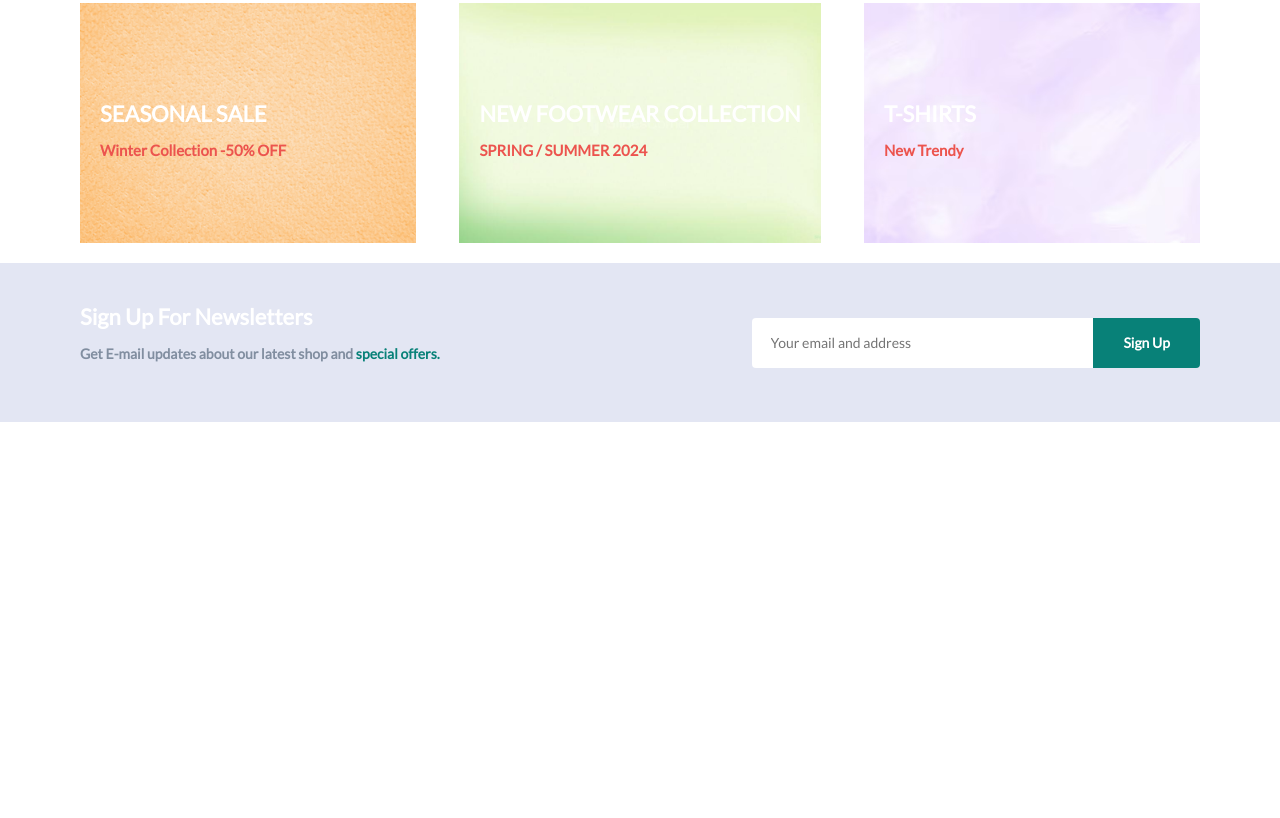
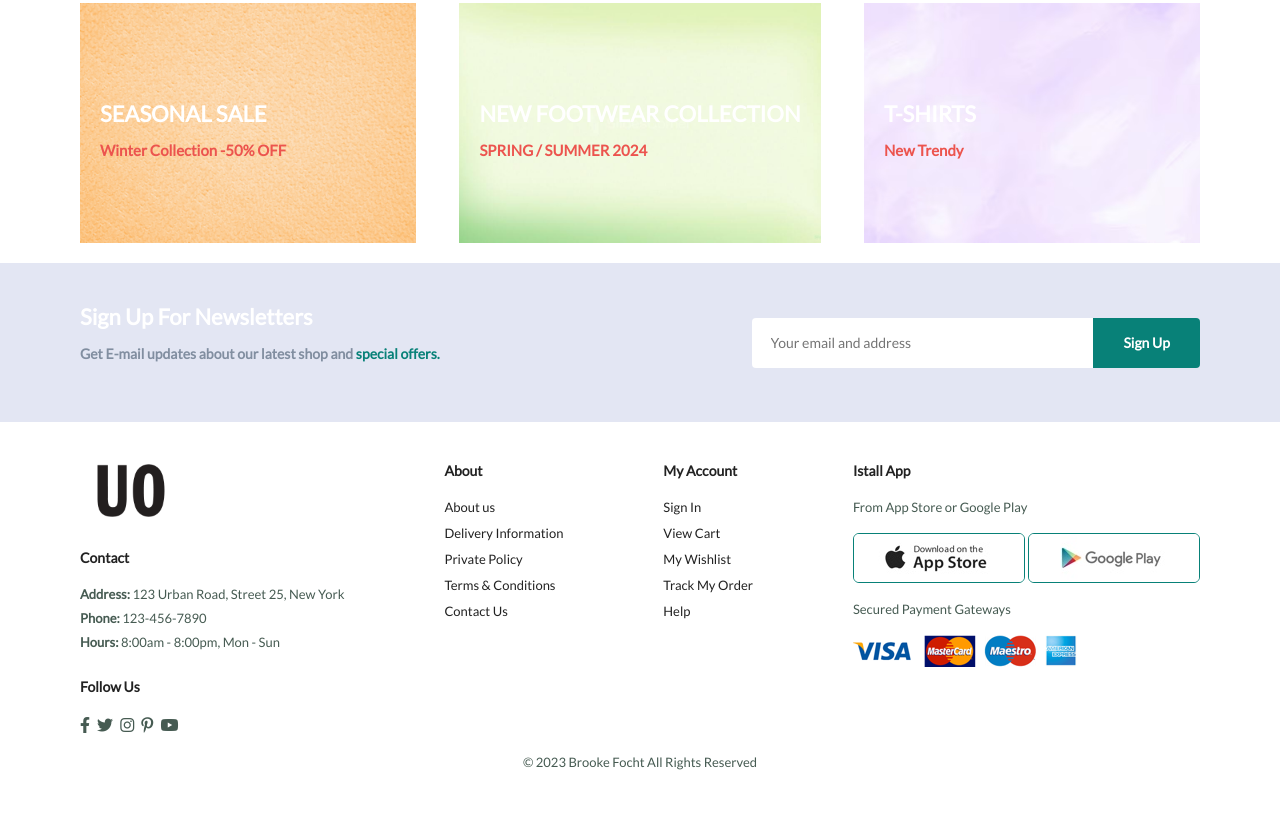
Before and after one commit to brooke-alison/e-commerce-website, a plain HTML site: page index.html in a window 1280 px wide. Shown: the part 4812-5630 px from the top of the page. Before the commit the page ends 5234 px from the top, so only its background shows below. Drawn offline with Linux system fonts and the light colour scheme.

Commit message:
footer section

```diff
--- a/index.html
+++ b/index.html
@@ -428,5 +428,54 @@
         <button class="normal">Sign Up</button>
       </div>
     </section>
+
+    <footer class="section-p1">
+      <div class="col">
+        <img src="img/urbanLogo.png" class="logo2" alt="" />
+        <h4>Contact</h4>
+        <p><strong>Address: </strong> 123 Urban Road, Street 25, New York</p>
+        <p><strong>Phone: </strong> 123-456-7890</p>
+        <p><strong>Hours: </strong> 8:00am - 8:00pm, Mon - Sun</p>
+        <div class="follow">
+          <h4>Follow Us</h4>
+          <div clas="icon">
+            <i class="fab fa-facebook-f"></i>
+            <i class="fab fa-twitter"></i>
+            <i class="fab fa-instagram"></i>
+            <i class="fab fa-pinterest-p"></i>
+            <i class="fab fa-youtube"></i>
+          </div>
+        </div>
+      </div>
+      <div class="col">
+        <h4>About</h4>
+        <a href="#">About us</a>
+        <a href="#">Delivery Information</a>
+        <a href="#">Private Policy</a>
+        <a href="#">Terms & Conditions</a>
+        <a href="#">Contact Us</a>
+      </div>
+      <div class="col">
+        <h4>My Account</h4>
+        <a href="#">Sign In</a>
+        <a href="#">View Cart</a>
+        <a href="#">My Wishlist</a>
+        <a href="#">Track My Order</a>
+        <a href="#">Help</a>
+      </div>
+      <div class="col install">
+        <h4>Istall App</h4>
+        <p>From App Store or Google Play</p>
+        <div class="row">
+          <img src="img/pay/app.jpg" alt="">
+          <img src="img/pay/play.jpg" alt="">
+        </div>
+        <p>Secured Payment Gateways</p>
+        <img src="img/pay/pay.png" alt="">
+      </div>
+      <div class="copyright">
+        <p>&#169; 2023 Brooke Focht All Rights Reserved</p>
+      </div>
+    </footer>
   </body>
 </html>
--- a/style.css
+++ b/style.css
@@ -75,6 +75,11 @@ body {
 /* Header Section */
 
 .logo {
+  height: auto;
+  width: 100px;
+}
+
+.logo2 {
   height: auto;
   width: 100px;
 }
@@ -476,3 +481,66 @@ body {
   border-top-left-radius: 0;
   border-bottom-left-radius: 0;
 }
+
+footer {
+  display: flex;
+  flex-wrap: wrap;
+  justify-content: space-between;
+}
+
+footer .col {
+  display: flex;
+  flex-direction: column;
+  align-items: flex-start;
+  margin-bottom: 20px;
+}
+
+footer .logo2 {
+  margin-bottom: 30px;
+}
+
+footer h4 {
+  font-size: 14px;
+  padding-bottom: 20px;
+}
+
+footer p {
+  font-size: 13px;
+  margin: 0 0 8px 0;
+}
+
+footer a {
+  font-size: 13px;
+  text-decoration: none;
+  color: #222;
+  margin-bottom: 10px;
+}
+
+footer .follow {
+  margin-top: 20px;
+}
+
+footer .follow i {
+  color: #465b52;
+  padding-right: 4px;
+  cursor: pointer;
+}
+
+footer .install .row img {
+  border: 1px solid #088178;
+  border-radius: 6px;
+}
+
+footer .install img {
+  margin: 10px 0 15px 0;
+}
+
+footer .follow i:hover,
+footer a:hover {
+  color: #088178;
+}
+
+footer .copyright {
+  width: 100%;
+  text-align: center;
+}
```
Also changed, not shown: img/pay/app.jpg (added), img/pay/pay.png (added), img/pay/play.jpg (added).
